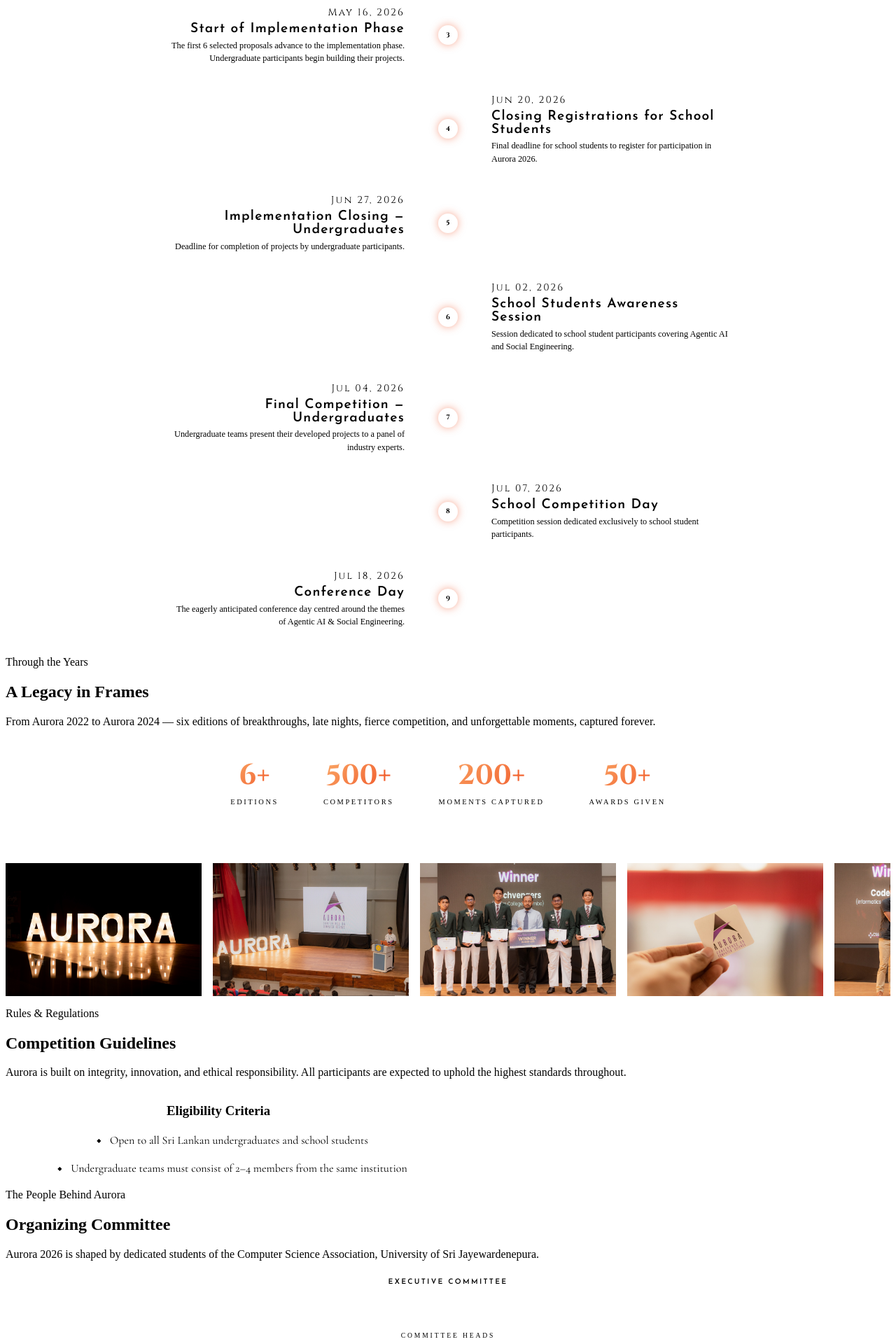
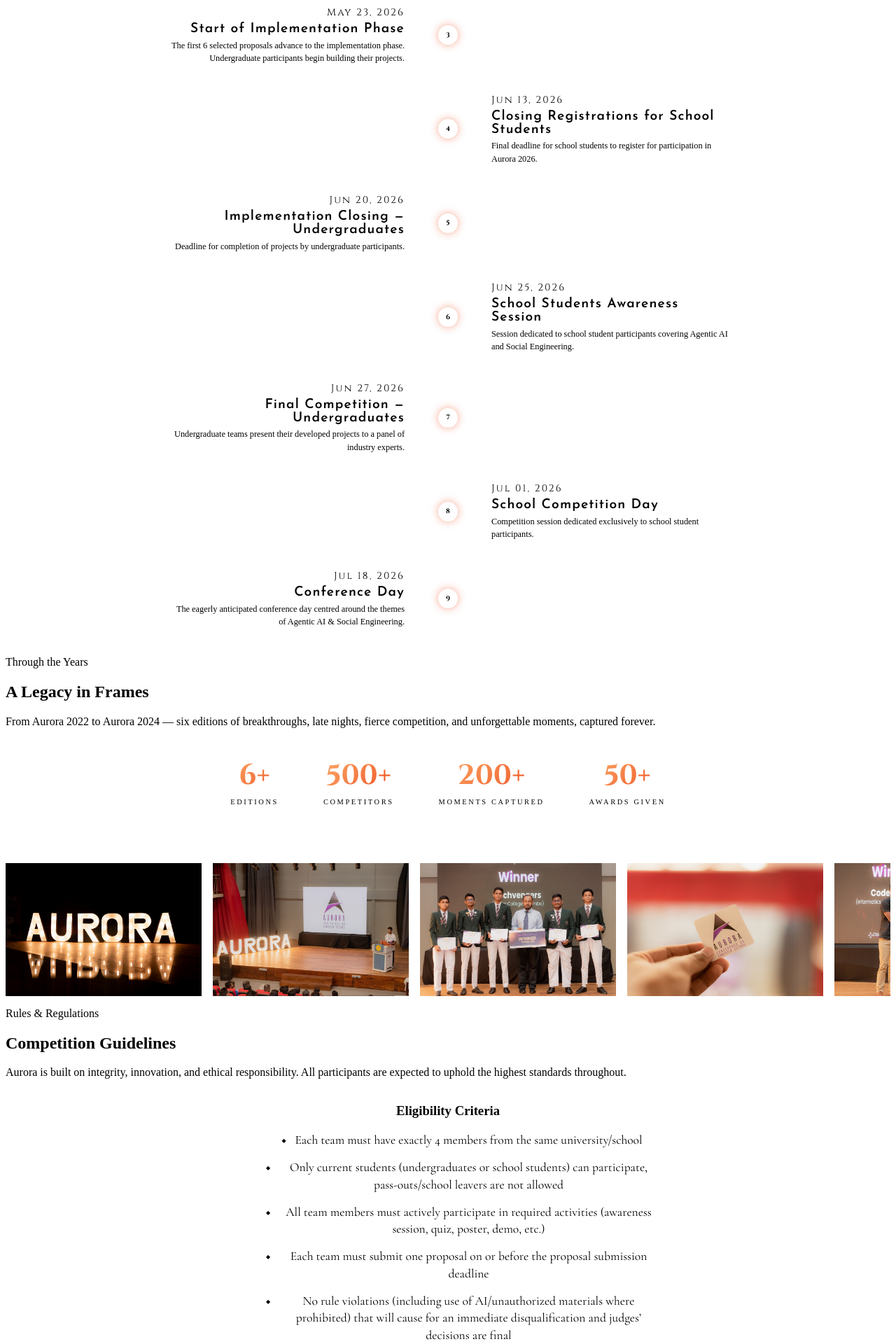
Before and after one commit to MathuPrac/aurora-2026, a React (Vite) app: page / in a window 1280 px wide. Shown: the part 2460-4380 px from the top of the page at 70% size. Built offline with nearby package versions, Linux system fonts and the light colour scheme; the HTML template or start-up script is replaced by a standard one.

Commit message:
feat: update social media links in Footer and adjust event timeline dates in index.js

```diff
--- a/src/components/Footer.jsx
+++ b/src/components/Footer.jsx
@@ -19,13 +19,13 @@
             <a href="mailto:csa@sci.sjp.ac.lk">Contact</a>
           </div>
           <div className="footer-socials">
-            <a href="#" aria-label="LinkedIn" className="social-link">
+            <a href="https://www.linkedin.com/company/csa-usj/" aria-label="LinkedIn" className="social-link">
               <img src="/ico.linkedin.svg" alt="LinkedIn" />
             </a>
-            <a href="#" aria-label="Instagram" className="social-link">
+            <a href="https://www.instagram.com/csa_usj?igsh=ZTVoMmk5azZ6eThl" aria-label="Instagram" className="social-link">
               <img src="/ico.insta.svg" alt="Instagram" />
             </a>
-            <a href="#" aria-label="Facebook" className="social-link">
+            <a href="https://www.facebook.com/csausj" aria-label="Facebook" className="social-link">
               <img src="/ico.facebook.svg" alt="Facebook" />
             </a>
           </div>
--- a/src/components/Guidelines.css
+++ b/src/components/Guidelines.css
@@ -1,5 +1,5 @@
 .guidelines-section { background: var(--obsidian); }
-.guidelines-grid { display: grid; grid-template-columns: 1fr 1fr; gap: 3rem; }
+.guidelines-grid { display: flex; grid-template-columns: 1fr 1fr; }
 
 .guidelines-center {
   max-width: 600px;
@@ -8,6 +8,6 @@
 }
 .guideline-group h3 { font-family: 'Cinzel', serif; font-size: 1rem; letter-spacing: 0.1em; color: var(--gold); margin-bottom: 1.2rem; padding-bottom: 0.6rem; border-bottom: 1px solid var(--border); }
 .guideline-list { list-style: none; }
-.guideline-list li { display: flex; gap: 0.8rem; align-items: flex-start; justify-content: center; margin-bottom: 0.9rem; font-family: 'Cormorant Garamond', serif; font-size: 1rem; line-height: 1.6; color: var(--text-secondary); }
+.guideline-list li { display: flex; gap: 0.8rem; align-items: flex-start; justify-content: center; margin-bottom: 0.9rem; font-family: 'Cormorant Garamond', serif; font-size: 1.1rem; line-height: 1.4; color: var(--text-secondary); }
 .guideline-list li::before { content: '◆'; color: var(--gold-dark); font-size: 0.5rem; margin-top: 0.45rem; flex-shrink: 0; }
 @media (max-width: 700px) { .guidelines-grid { grid-template-columns: 1fr; } }
--- a/src/data/index.js
+++ b/src/data/index.js
@@ -45,42 +45,42 @@
 // ── TIMELINE ─────────────────────────────────────────────────────────────────
 export const TIMELINE = [
   {
-    date: 'Apr 27, 2026',
+    date: 'May 2, 2026',
     title: 'Open Registrations',
     desc: 'Registrations open for all Sri Lankan undergraduates and A/L students interested in participating in Aurora 2026.',
   },
   {
-    date: 'May 09, 2026',
+    date: 'May 16, 2026',
     title: 'Closing Registrations & Proposal Deadline',
     desc: 'Deadline for undergraduates to register and submit their project proposals for Aurora 2026.',
   },
   {
-    date: 'May 16, 2026',
+    date: 'May 23, 2026',
     title: 'Start of Implementation Phase',
     desc: 'The first 6 selected proposals advance to the implementation phase. Undergraduate participants begin building their projects.',
   },
   {
-    date: 'Jun 20, 2026',
+    date: 'Jun 13, 2026',
     title: 'Closing Registrations for School Students',
     desc: 'Final deadline for school students to register for participation in Aurora 2026.',
   },
   {
-    date: 'Jun 27, 2026',
+    date: 'Jun 20, 2026',
     title: 'Implementation Closing — Undergraduates',
     desc: 'Deadline for completion of projects by undergraduate participants.',
   },
   {
-    date: 'Jul 02, 2026',
+    date: 'Jun 25, 2026',
     title: 'School Students Awareness Session',
     desc: 'Session dedicated to school student participants covering Agentic AI and Social Engineering.',
   },
   {
-    date: 'Jul 04, 2026',
+    date: 'Jun 27, 2026',
     title: 'Final Competition — Undergraduates',
     desc: 'Undergraduate teams present their developed projects to a panel of industry experts.',
   },
   {
-    date: 'Jul 07, 2026',
+    date: 'Jul 01, 2026',
     title: 'School Competition Day',
     desc: 'Competition session dedicated exclusively to school student participants.',
   },
@@ -98,11 +98,11 @@
 // ── GUIDELINES ───────────────────────────────────────────────────────────────
 export const GUIDELINES = {
   eligibility: [
-    'Open to all Sri Lankan undergraduates and school students',
-    'Undergraduate teams must consist of 2–4 members from the same institution'
-    // ,'Valid student ID must be presented at event registration',
-    // 'School students must be currently enrolled in an A/L stream',
-    // 'Each participant may register for a maximum of one competition track',
+    'Each team must have exactly 4 members from the same university/school',
+    'Only current students (undergraduates or school students) can participate, pass-outs/school leavers are not allowed',
+    'All team members must actively participate in required activities (awareness session, quiz, poster, demo, etc.)',
+    'Each team must submit one proposal on or before the proposal submission deadline',
+    'No rule violations (including use of AI/unauthorized materials where prohibited) that will cause for an immediate disqualification and judges’ decisions are final',
     // 'Participants must carry their own laptops for development-based events',
   ],
   conduct: [
@@ -212,10 +212,10 @@
     label: 'Executive Committee',
     color: '#F05023',
     heads: [
-      { name: 'Elangeswaran Kishor',      role: 'President',          dept: 'csa@sci.sjp.ac.lk',              img: null },
-      { name: 'Sachith Wickramarachchi',  role: 'Vice President',     dept: 'sachith@sci.sjp.ac.lk',          img: null },
-      { name: 'Chamod Devranga',          role: 'Secretary',          dept: 'chamod@sci.sjp.ac.lk',           img: null },
-      { name: 'Rusira Sandul',            role: 'Treasurer',          dept: 'rusira@sci.sjp.ac.lk',           img: null },
+      { name: 'Elangeswaran Kishor', role: 'President', dept: 'csa@sci.sjp.ac.lk', img: null },
+      { name: 'Sachith Wickramarachchi', role: 'Vice President', dept: 'sachith@sci.sjp.ac.lk', img: null },
+      { name: 'Chamod Devranga', role: 'Secretary', dept: 'chamod@sci.sjp.ac.lk', img: null },
+      { name: 'Rusira Sandul', role: 'Treasurer', dept: 'rusira@sci.sjp.ac.lk', img: null },
     ],
     members: [],
   },
```
